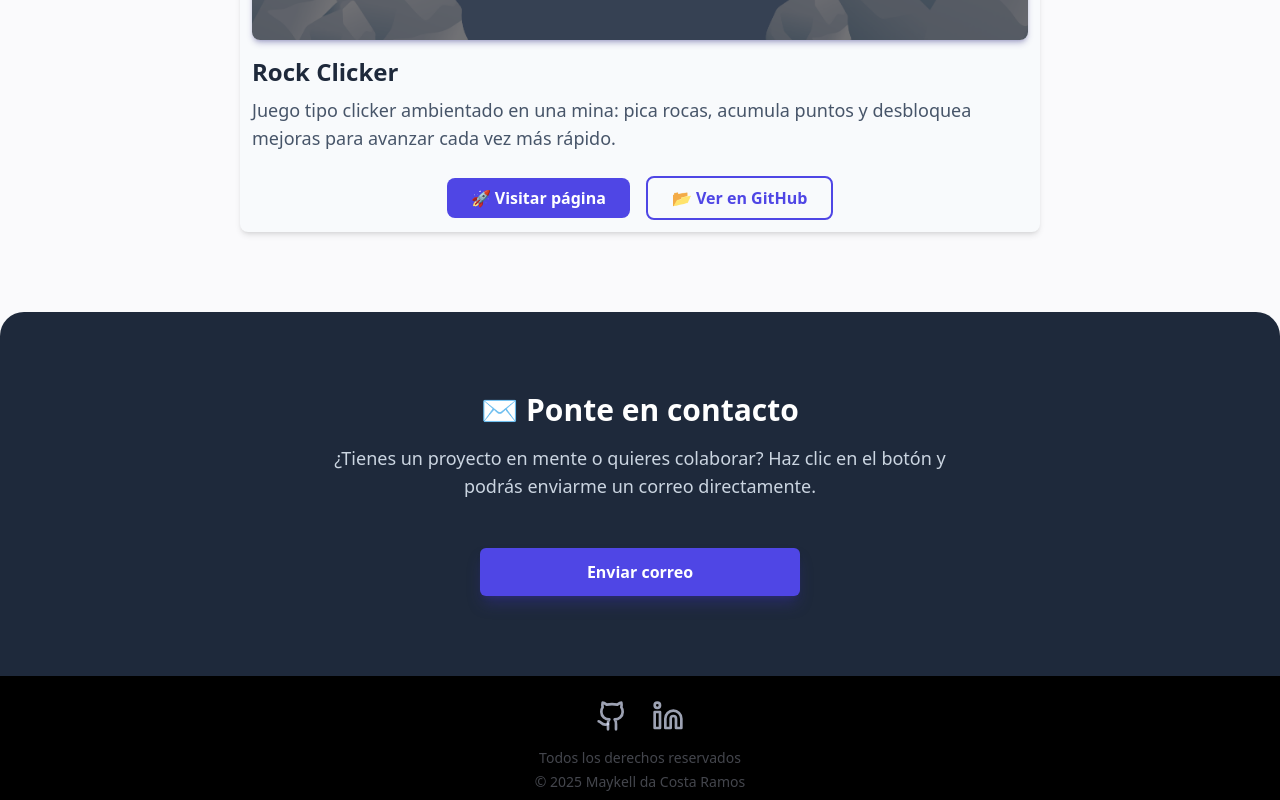
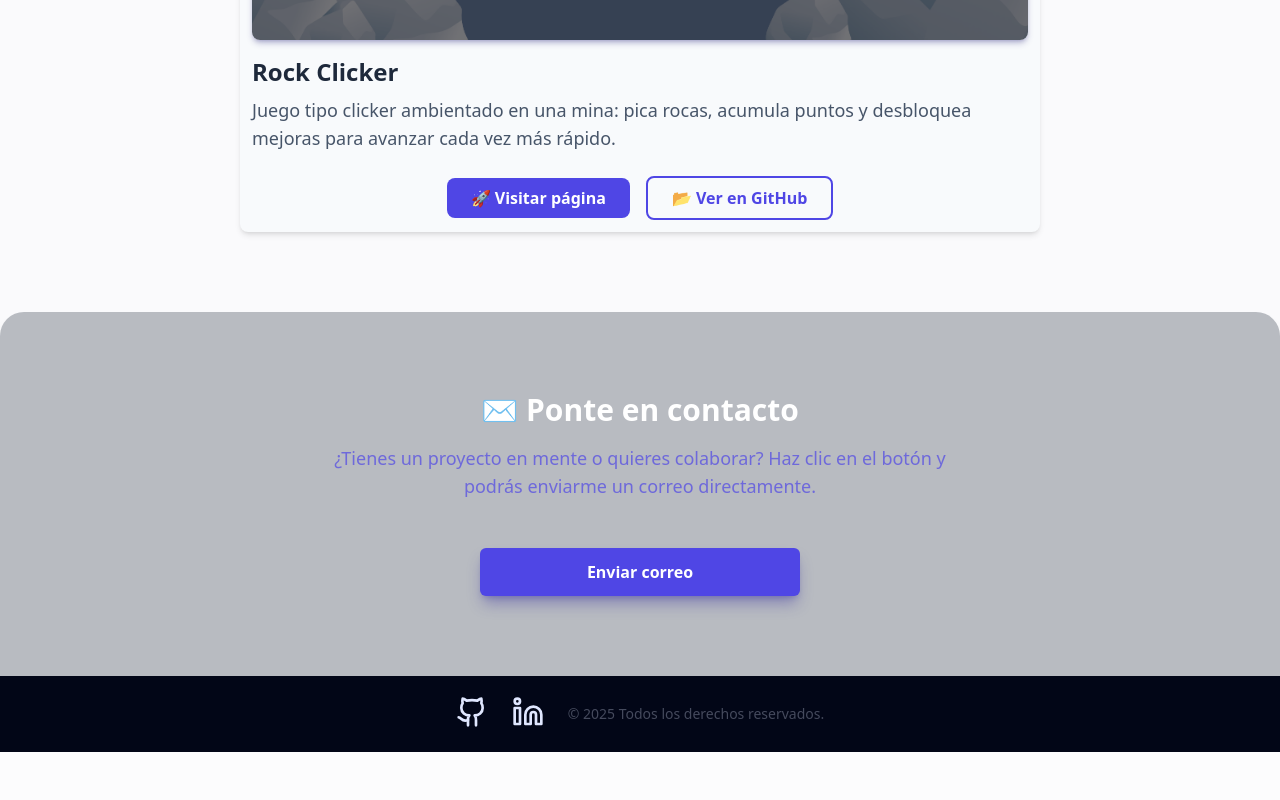
Before and after one commit to MaykelldaCostaRamos/Portafolio, a React (Vite) app: page / in a window 1280 px wide. Shown: the part 1550-2350 px from the top of the page. After the commit the page ends 2302 px from the top, so only its background shows below. Built offline with nearby package versions, Linux system fonts and the light colour scheme.

Commit message:
adjusted width for desktop ultrawide

```diff
--- a/src/components/Contact.jsx
+++ b/src/components/Contact.jsx
@@ -4,13 +4,13 @@ export default function Contact() {
 
 
   return (
- <section
+<section
   id="contact"
-  className="py-20 px-6 bg-slate-800 text-white rounded-t-3xl shadow-xl xl:px-60 2xl:max-w-[1280px] 2xl:mx-auto"
+  className="py-20 px-6 bg-slate-800/30 text-white rounded-t-3xl shadow-lg 2xl:max-w-[800px] 2xl:mx-auto"
 >
   <div className="max-w-2xl mx-auto text-center mb-12">
     <h2 className="text-3xl font-bold mb-4">✉️ Ponte en contacto</h2>
-    <p className="text-lg text-slate-300">
+    <p className="text-lg text-indigo-600/70">
       ¿Tienes un proyecto en mente o quieres colaborar? Haz clic en el botón y podrás enviarme un correo directamente.
     </p>
   </div>
@@ -27,5 +27,6 @@ export default function Contact() {
 </section>
 
 
+
   );
 }
--- a/src/components/Footer.jsx
+++ b/src/components/Footer.jsx
@@ -2,9 +2,9 @@
 
 export default function Footer() {
   return (
-    <footer className="w-full py-2 bg-black text-indigo-100/70 text-center 2xl:w-1/3 2xl:mx-auto">
+    <footer className="w-full py-2 bg-slate-950 text-indigo-100 text-center 2xl:w-1/2 2xl:mx-auto">
 
-        <div className="flex justify-center gap-6 py-4">
+        <div className="flex justify-center gap-6 py-3">
           <a
             href="https://github.com/MaykelldaCostaRamos"
             target="_blank"
@@ -49,12 +49,13 @@ export default function Footer() {
               <circle cx="4" cy="4" r="2" />
             </svg>
           </a>
+
+
+        <div className="space-y-1 py-2 text-sm text-indigo-100/30">
+          <p>&copy; 2025 Todos los derechos reservados.</p>
+        </div>
         </div>
 
-        <div className="space-y-1 text-sm text-indigo-100/30">
-          <p>Todos los derechos reservados</p>
-          <p>&copy; 2025 Maykell da Costa Ramos</p>
-        </div>
 
     </footer>
   );
```
